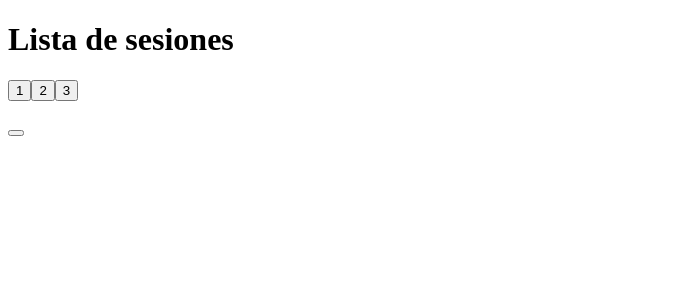
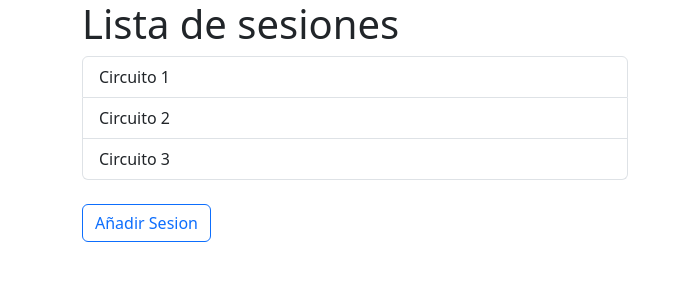
Before and after one commit to SII-Informatica-UMA/ciklum-dms, an Angular app in the folder frontend/informacion-sesion/: page / in a window 1280 px wide. Shown: the top 300 px of the page, without its empty margins (0-683 px from the left). Built offline with nearby package versions, Linux system fonts and the light colour scheme.

Commit message:
Añadido estilos

```diff
--- a/frontend/informacion-sesion/angular.json
+++ b/frontend/informacion-sesion/angular.json
@@ -25,6 +25,7 @@
               "src/assets"
             ],
             "styles": [
+              "node_modules/bootstrap/dist/css/bootstrap.min.css",
               "src/styles.css"
             ],
             "scripts": []
--- a/frontend/informacion-sesion/package.json
+++ b/frontend/informacion-sesion/package.json
@@ -18,6 +18,9 @@
     "@angular/platform-browser": "^17.2.0",
     "@angular/platform-browser-dynamic": "^17.2.0",
     "@angular/router": "^17.2.0",
+    "@ng-bootstrap/ng-bootstrap": "^16.0.0",
+    "@popperjs/core": "^2.11.8",
+    "bootstrap": "^5.3.3",
     "rxjs": "~7.8.0",
     "tslib": "^2.3.0",
     "zone.js": "~0.14.3"
@@ -26,6 +29,7 @@
     "@angular-devkit/build-angular": "^17.2.3",
     "@angular/cli": "^17.2.3",
     "@angular/compiler-cli": "^17.2.0",
+    "@angular/localize": "^17.2.0",
     "@types/jasmine": "~5.1.0",
     "jasmine-core": "~5.1.0",
     "karma": "~6.4.0",
--- a/frontend/informacion-sesion/src/app/app.component.html
+++ b/frontend/informacion-sesion/src/app/app.component.html
@@ -6,10 +6,10 @@
         <button *ngFor="let sesion of sesiones"
           class="list-group-item list-group-item-action"
           (click)="elegirSesion(sesion)"
-          [class.active]="sesion === sesionElegida">{{sesion.id}}</button>
+          [class.active]="sesion === sesionElegida">{{sesion.trabajoRealizado}}</button>
       </div>
       <br>
-      <button type="button" class="btn btn-outline-primary bi bi-plus-lg" (click)="aniadirSesion()"></button>
+      <button type="button" class="btn btn-outline-primary bi bi-plus-lg" (click)="aniadirSesion()">Añadir Sesion</button>
     </div>
     <div class="col-md-6" *ngIf="sesionElegida">
       <app-detalle-sesion [sesion]="sesionElegida"
--- a/frontend/informacion-sesion/src/app/detalle-sesion/detalle-sesion.component.html
+++ b/frontend/informacion-sesion/src/app/detalle-sesion/detalle-sesion.component.html
@@ -1,15 +1,15 @@
 <div class="container">
   <div class="row">
-    <h2 >Detalles de {{sesion?.idPlan}}</h2>
+    <h2 >Detalles de {{sesion?.trabajoRealizado}}</h2>
   </div>
 
 <div class="row">
   <label class="col-md-3" for="id">Inicio:</label>
-  <span class="col-md-9 offset-2 offset-md-0">{{sesion?.inicio}}</span>
+  <span class="col-md-9 offset-2 offset-md-0">{{sesion?.inicio?.toDateString()}}</span>
 </div>
 <div class="row">
   <label class="col-md-3" for="id">Fin:</label>
-  <span class="col-md-9 offset-2 offset-md-0">{{sesion?.fin}}</span>
+  <span class="col-md-9 offset-2 offset-md-0">{{sesion?.fin?.toDateString()}}</span>
 </div>
 <div class="row">
   <label class="col-md-3" for="id">Trabajo realizado:</label>
--- a/frontend/informacion-sesion/tsconfig.app.json
+++ b/frontend/informacion-sesion/tsconfig.app.json
@@ -3,7 +3,9 @@
   "extends": "./tsconfig.json",
   "compilerOptions": {
     "outDir": "./out-tsc/app",
-    "types": []
+    "types": [
+      "@angular/localize"
+    ]
   },
   "files": [
     "src/main.ts"
```
Also changed, not shown: 2 other files (tests, documents, lock files or other folders).
